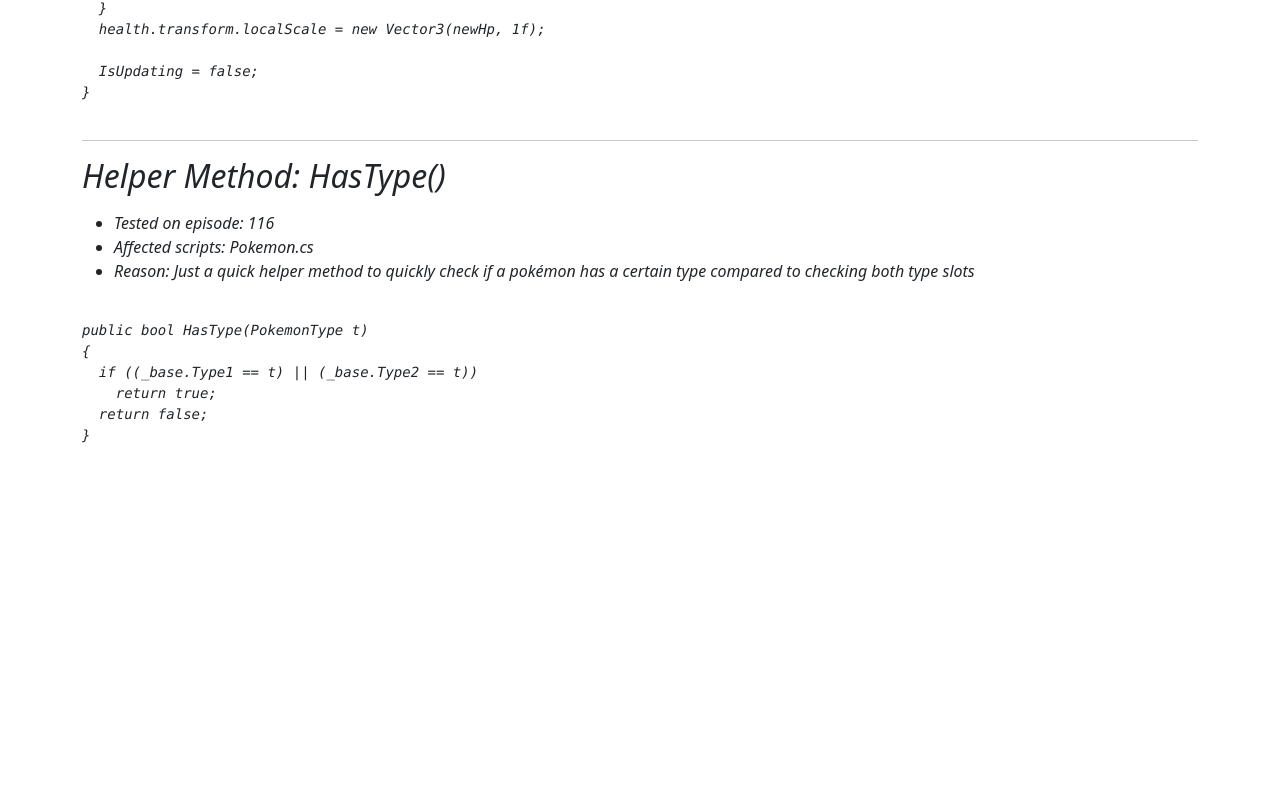
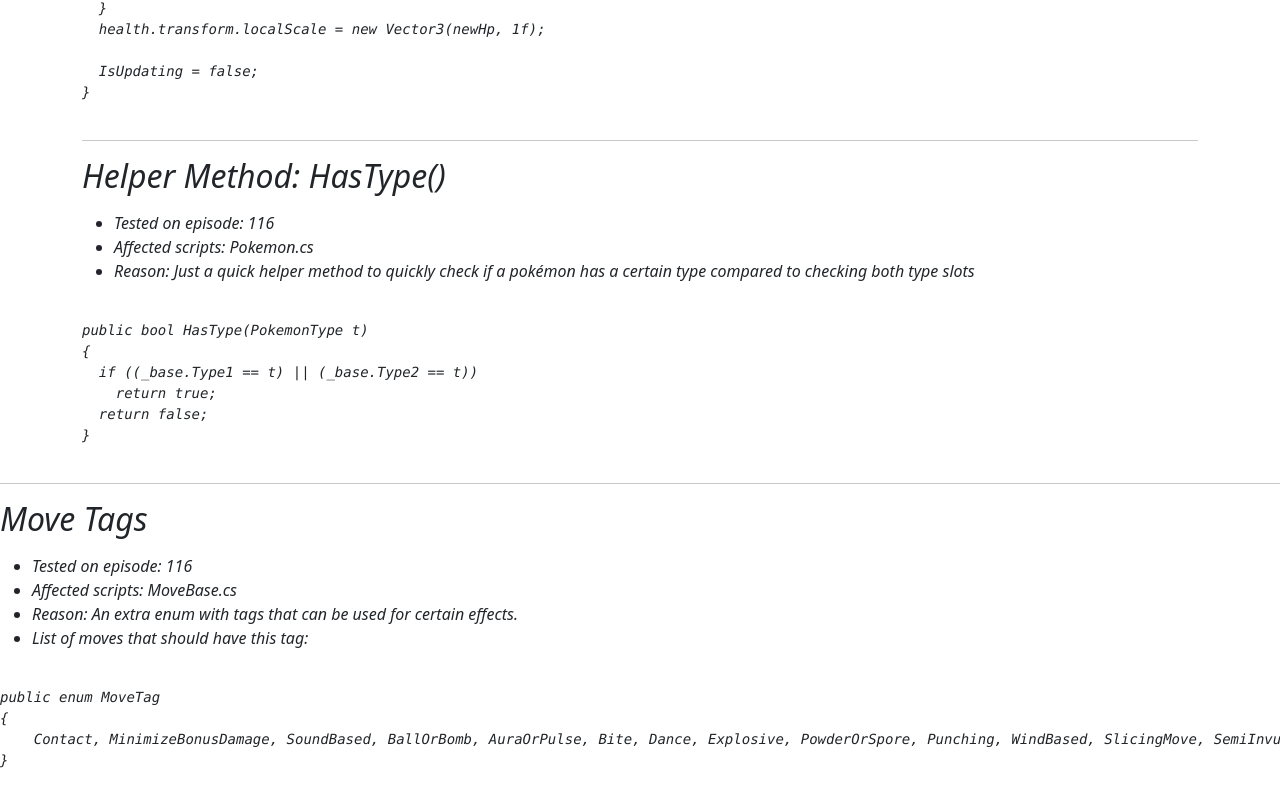
Before and after one commit to okapifan/okapifan.github.io, a plain HTML site: page PokeTutorials/Small-Improvements-and-Fixes.html in a window 1280 px wide. Shown: the part 3399-4205 px from the top of the page. Before the commit the page ends 3882 px from the top, so only its background shows below. Drawn offline with nearby package versions, Linux system fonts and the light colour scheme.

Commit message:
Update Small-Improvements-and-Fixes.html

```diff
--- a/PokeTutorials/Small-Improvements-and-Fixes.html
+++ b/PokeTutorials/Small-Improvements-and-Fixes.html
@@ -196,5 +196,22 @@ public bool HasType(PokemonType t)
         </code></pre>
       </p>
     </div>
+    <hr />
+      <h2 id="MoveTag">Move Tags</h2>
+      <p>
+        <ul>
+          <li>Tested on episode: 116</li>
+          <li>Affected scripts: MoveBase.cs</li>
+          <li>Reason: An extra enum with tags that can be used for certain effects.</li>
+          <li>List of moves that should have this tag: </li>
+        </ul>
+        <pre .language-cs><code>
+public enum MoveTag
+{
+    Contact, MinimizeBonusDamage, SoundBased, BallOrBomb, AuraOrPulse, Bite, Dance, Explosive, PowderOrSpore, Punching, WindBased, SlicingMove, SemiInvulnerableBonusDamageFlying,
+}
+        </code></pre>
+      </p>
+    </div>
   </body>
 </html>
```
